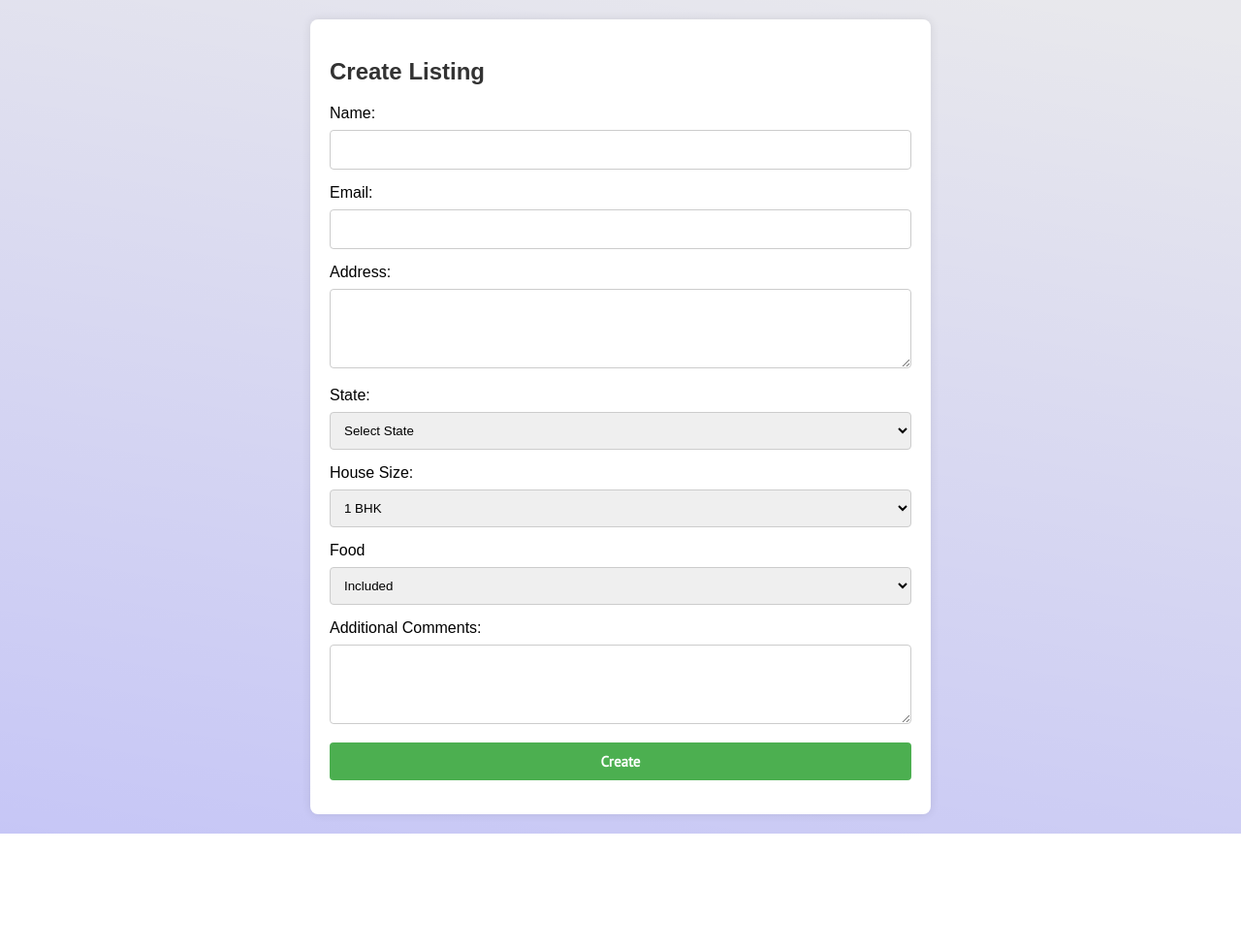
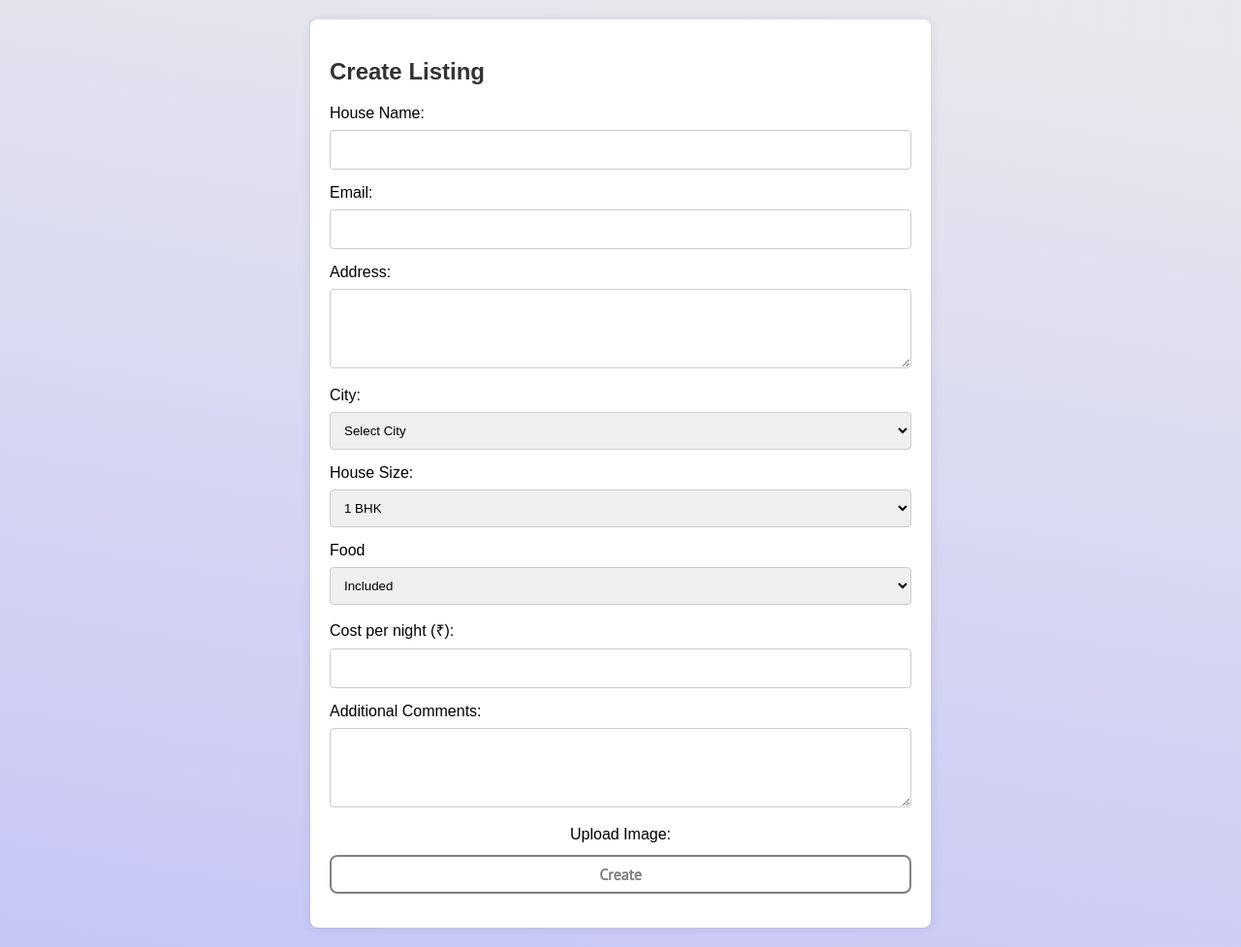
Before and after one commit to Piyush800x/rental_site, a Django app: page /create in a window 1280 px wide. Shown: the part 70-1047 px from the top of the page at 97% size. Before the commit the page ends 930 px from the top, so only its background shows below. Run offline with Django 4.2, Linux system fonts and the light colour scheme; a user stored in the database is signed in; some libraries are stand-ins or nearby versions; some web fonts are replaced.

Commit message:
rental options added

```diff
--- a/rental_app/static/rental_app/css/create.css
+++ b/rental_app/static/rental_app/css/create.css
@@ -40,3 +40,35 @@ input, select, textarea {
 .btn:hover {
     background-color: #45a049;
 }
+
+.upload-container {
+    text-align: center;
+}
+
+.upload-btn-wrapper {
+    position: relative;
+    overflow: hidden;
+    display: inline-block;
+}
+
+.btn {
+    border: 2px solid gray;
+    color: gray;
+    background-color: white;
+    padding: 8px 20px;
+    border-radius: 8px;
+    font-size: 16px;
+    font-weight: bold;
+}
+
+.upload-btn-wrapper input[type=file] {
+    font-size: 100px;
+    position: absolute;
+    left: 0;
+    top: 0;
+    opacity: 0;
+}
+
+.upload-btn-wrapper .btn:hover {
+    border-color: #333;
+}
--- a/rental_app/templates/base.html
+++ b/rental_app/templates/base.html
@@ -19,6 +19,7 @@
    <link rel="stylesheet" href="{% static 'rental_app/css/contact.css' %}">
    <link rel="preconnect" href="https://fonts.googleapis.com">
    <script src="{% static 'rental_app/js/base.js' %}"></script>
+   <script src="{% static 'rental_app/js/create.js' %}"></script>
    <title>Rental Guruji</title>
 </head>
 <body>
--- a/rental_app/templates/create.html
+++ b/rental_app/templates/create.html
@@ -4,7 +4,7 @@
     {% csrf_token %}
     <h2>Create Listing</h2>
 
-    <label for="name">Name:</label>
+    <label for="name">House Name:</label>
     <input type="text" id="name" name="name" required>
 
     <label for="email">Email:</label>
@@ -13,58 +13,50 @@
     <label for="address">Address:</label>
     <textarea id="address" name="address" rows="4" required></textarea>
 
-    <label for="state">State:</label>
-    <select id="product" name="state" required>
-        <option value="product1">Select State</option>
-        <option value="product1">Andhra Pradesh</option>
-        <option value="product1">Anurachal Pradesh</option>
-        <option value="product1">Assam</option>
-        <option value="product1">Bihar</option>
-        <option value="product1">Chhattisgarh</option>
-        <option value="product1">Goa</option>
-        <option value="product1">Gujarat</option>
-        <option value="product1">Haryana</option>
-        <option value="product1">Himachal Pradesh</option>
-        <option value="product1">Jharkhand</option>
-        <option value="product1">Karnataka</option>
-        <option value="product1">Kerala</option>
-        <option value="product1">Madhya Pradesh</option>
-        <option value="product1">Maharashtra</option>
-        <option value="product1">Manipur</option>
-        <option value="product1">Meghalaya</option>
-        <option value="product1">Mizoram</option>
-        <option value="product1">Nagaland</option>
-        <option value="product1">Odisha</option>
-        <option value="product1">Punjab</option>
-        <option value="product1">Rajasthan</option>
-        <option value="product1">Sikkim</option>
-        <option value="product1">Tamil Nadu</option>
-        <option value="product1">Telengana</option>
-        <option value="product1">Tripura</option>
-        <option value="product1">Uttar Pradesh</option>
-        <option value="product1">Uttrakhand</option>
-        <option value="product1">West Bengal</option>
-        <!-- Add more product options as needed -->
+    <label for="city">City:</label>
+    <select id="product" name="city" required>
+        <option value="product1">Select City</option>
+        <option value="Kolkata">Kolkata</option>
+        <option value="Burdwan">Burdwan</option>
+        <option value="Ranaghat">Ranaghat</option>
+        <option value="Kalyani">Kalyani</option>
+        <option value="Naihati">Naihati</option>
+        <option value="Barrackpur">Barrackpur</option>
+        <option value="Krishnanagar">Krishnanagar</option>
+        <option value="Burdwan">Burdwan</option>
+        <option value="Shantipur">Shantipur</option>
+        <option value="Nabadwip">Nabadwip</option>
+        <option value="Mayapur">Mayapur</option>
     </select>
 
-    <label for="product">House Size:</label>
-    <select id="product" name="product" required>
-        <option value="product1">1 BHK</option>
-        <option value="product1">2 BHK</option>
-        <option value="product1">3 BHK</option>
-        <option value="product1">1 RK</option>
+    <label for="house">House Size:</label>
+    <select id="product" name="house" required>
+        <option value="1 BHK">1 BHK</option>
+        <option value="2 BHK">2 BHK</option>
+        <option value="3 BHK">3 BHK</option>
+        <option value="1 RK">1 RK</option>
         <!-- Add more product options as needed -->
     </select>
 
     <label for="food">Food</label>
     <select id="food" name="food" required>
-        <option value="product1">Included</option>
-        <option value="product2">Not Included</option>
+        <option value="Included">Included</option>
+        <option value="Not Included">Not Included</option>
         <!-- Add more product options as needed -->
     </select>
 
+    <label for="cost">Cost per night (₹):</label>
+    <input type="cost" id="cost" name="cost" required>
+
     <label for="comments">Additional Comments:</label>
     <textarea id="comments" name="comments" rows="4"></textarea>
+
+    <div class="upload-container">
+        <div class="upload-btn-wrapper">
+          <label for="image">Upload Image:</label>
+          <input type="file" name="image" id="myfile" accept="image/*" />
+        </div>
+    </div>
 
     <input type="submit" class="btn" value="Create">
 
--- a/rental_app/urls.py
+++ b/rental_app/urls.py
@@ -9,4 +9,6 @@ urlpatterns = [
     path('createproduct', views.createproduct),
     path('rental', views.rental),
     path('contact', views.contact),
+    # path('upload_image', views.upload_image)
+    path('createproduct', views.createproduct)
 ]
--- a/rental_app/views.py
+++ b/rental_app/views.py
@@ -1,12 +1,17 @@
 from django.shortcuts import render
 from rental_site.settings import DB_NAME
 from pymongo.mongo_client import MongoClient
+from django.core.files.storage import default_storage
+from google.cloud import storage
+from django.conf import settings
+from bson.json_util import dumps
 
 # Create your views here.
 
 client = MongoClient(DB_NAME)
 db = client['rentaldata']
 collection = db['userdata']
+placedata = db['placedata']
 
 
 def home(request):
@@ -27,7 +32,70 @@ def listing(request):
 
 
 def rental(request):
-    return render(request, "rental.html")
+    # places = ["Kolkata", "Burdwan", "Ranaghat", "Kalyani", "Naihati", "Barrackpur", "Krishnanagar", "Burdwan",
+    #           "Shantipur", "Nabadwip", "Mayapur"]
+    # final_list = []
+    # full_list = []
+    # for i in range(len(places)):
+    #     query = placedata.find({"place": places[i]})
+    #     data_list = [result for result in query]
+    #     for j in range(len(data_list)):
+    #         # print(data_list[j].get("listings"))
+    #         # final_list.append(data_list[j]["listings"])
+    #         # print(data_list[j])
+    #         # print(type(data_list[j]))
+    #         final_list.append(data_list[j].get("listings"))
+    # print("------------------")
+    # print(final_list)
+
+    # for i in range(len(final_list)):
+    #     print(final_list[i])
+    #     if final_list[i] != None:
+    #         for j in range(len(final_list[i])):
+    #             if final_list[i][j]:
+    #                 full_list.append(final_list[i][j])
+    #             else:
+    #                 full_list.append(final_list[i])
+
+    # print("*************************")
+    # print(full_list[0])
+    context = get_all(request)
+    for i in context:
+        print(i["city"])
+
+    return render(request, "rental.html", {"context": context})
+
+
+def get_all(request):
+    places = ["Kolkata", "Burdwan", "Ranaghat", "Kalyani", "Naihati", "Barrackpur", "Krishnanagar", "Burdwan",
+              "Shantipur", "Nabadwip", "Mayapur"]
+    final_list = []
+    full_list = []
+    for i in range(len(places)):
+        query = placedata.find({"place": places[i]})
+        data_list = [result for result in query]
+        for j in range(len(data_list)):
+            # print(data_list[j].get("listings"))
+            # final_list.append(data_list[j]["listings"])
+            # print(data_list[j])
+            # print(type(data_list[j]))
+            final_list.append(data_list[j].get("listings"))
+    print("------------------")
+    print(final_list)
+
+    for i in range(len(final_list)):
+        print(final_list[i])
+        if final_list[i] != None:
+            for j in range(len(final_list[i])):
+                if final_list[i][j]:
+                    full_list.append(final_list[i][j])
+                else:
+                    full_list.append(final_list[i])
+
+    print("*************************")
+    print(full_list[0])
+
+    return full_list
 
 
 def contact(request):
@@ -50,11 +118,54 @@ def create_data(request):
 def createproduct(request):
     if request.user.is_authenticated:
         data = {
+            "username": f"{request.user}",
             "name": f"{request.POST.get('name')}",
-            "email": f"{request.POST.get('email')}"
+            "email": f"{request.POST.get('email')}",
+            "address": f"{request.POST.get('address')}",
+            "city": f"{request.POST.get('city')}",
+            "house": f"{request.POST.get('house')}",
+            "food": f"{request.POST.get('food')}",
+            "cost": f"{request.POST.get('cost')}",
+            "comments": f"{request.POST.get('comments')}",
+            "image": f"{request.POST.get('image')}",    # need bucket
         }
-        update_data = collection.update_one(
-            {"username": f"{request.user}"},  {'$push': {"listings": data}})
+        update_data = placedata.update_one(
+            {"place": f"{request.POST.get('city')}"},  {'$push': {"listings": data}})
         print("Updated")
 
     return render(request, "create.html")
+
+# def upload(request):
+#     UploadView.as_view()
+
+
+def upload_image(request):
+    if request.method == 'POST' and request.POST.get('image'):
+        image = request.POST.get('image')
+        print("---------------")
+        print(image)
+        print(type(image))
+        blob_name = f"images/{image}"  # Define the blob name within the bucket
+
+        # Upload the image to Google Cloud Storage
+        client = storage.Client.from_service_account_json(
+            settings.GOOGLE_APPLICATION_CREDENTIALS)
+        bucket = client.get_bucket(settings.GOOGLE_CLOUD_STORAGE_BUCKET_NAME)
+        blob = bucket.blob(blob_name)
+
+        # Check if 'image' is a file path or an opened file
+        if isinstance(image, str):
+            # 'image' is a file path, open and read the file
+            with open(image, 'rb') as file:
+                blob.upload_from_file(file)
+        else:
+            # 'image' is already an opened file, use its content directly
+            blob.upload_from_file(image)
+
+        # Get the public URL of the uploaded image
+        public_url = f"https://storage.googleapis.com/{settings.GOOGLE_CLOUD_STORAGE_BUCKET_NAME}/{blob_name}"
+        print("--------------------")
+        print(public_url)
+        return render(request, 'create.html')
+
+    return render(request, 'create.html')
```
Also changed, not shown: rental_app/templates/rental.html (+7 -5 lines), rental_site/settings.py (+7 -0 lines), db.sqlite3, rental_app/static/rental_app/js/create.js (added), 1 other file. Lines whose indentation alone changed are shown as unchanged.
